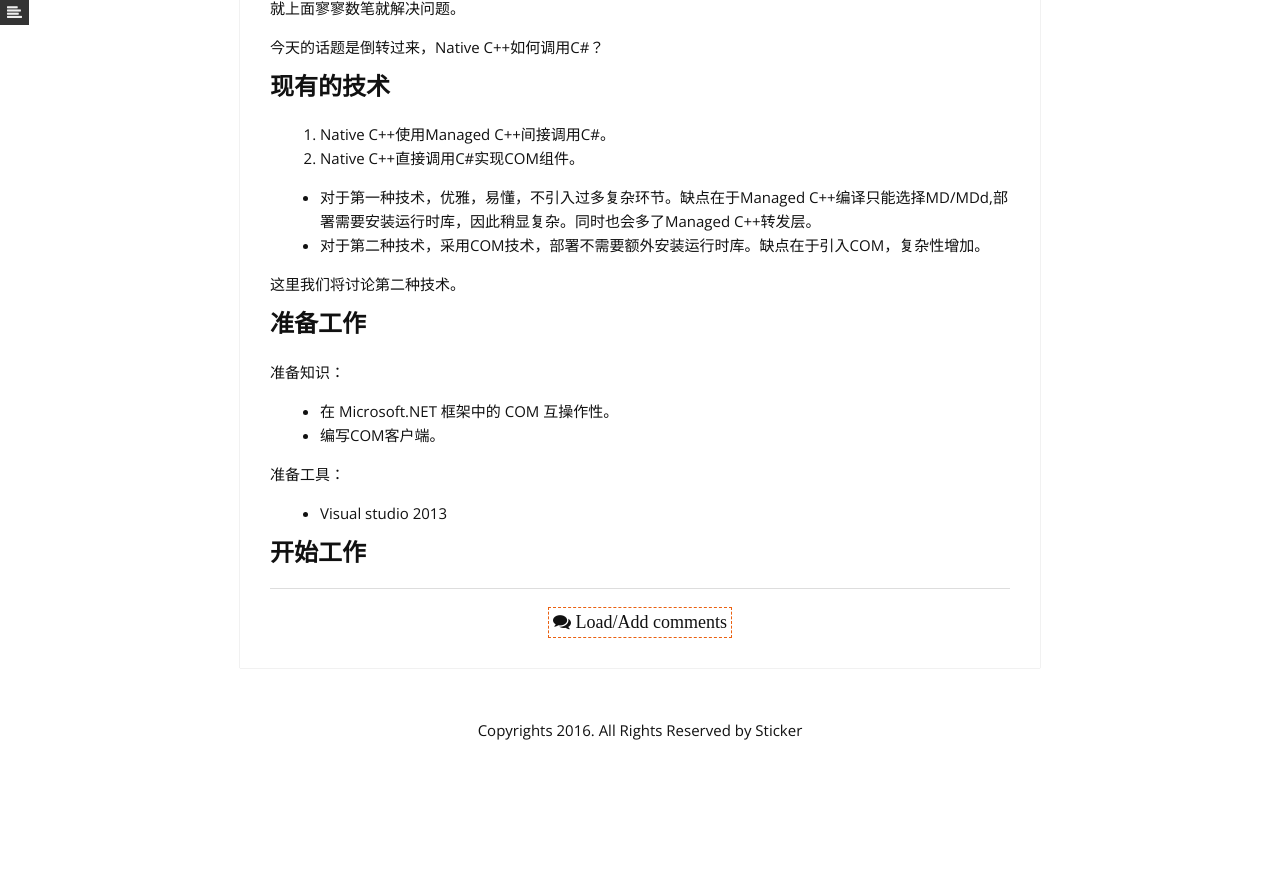
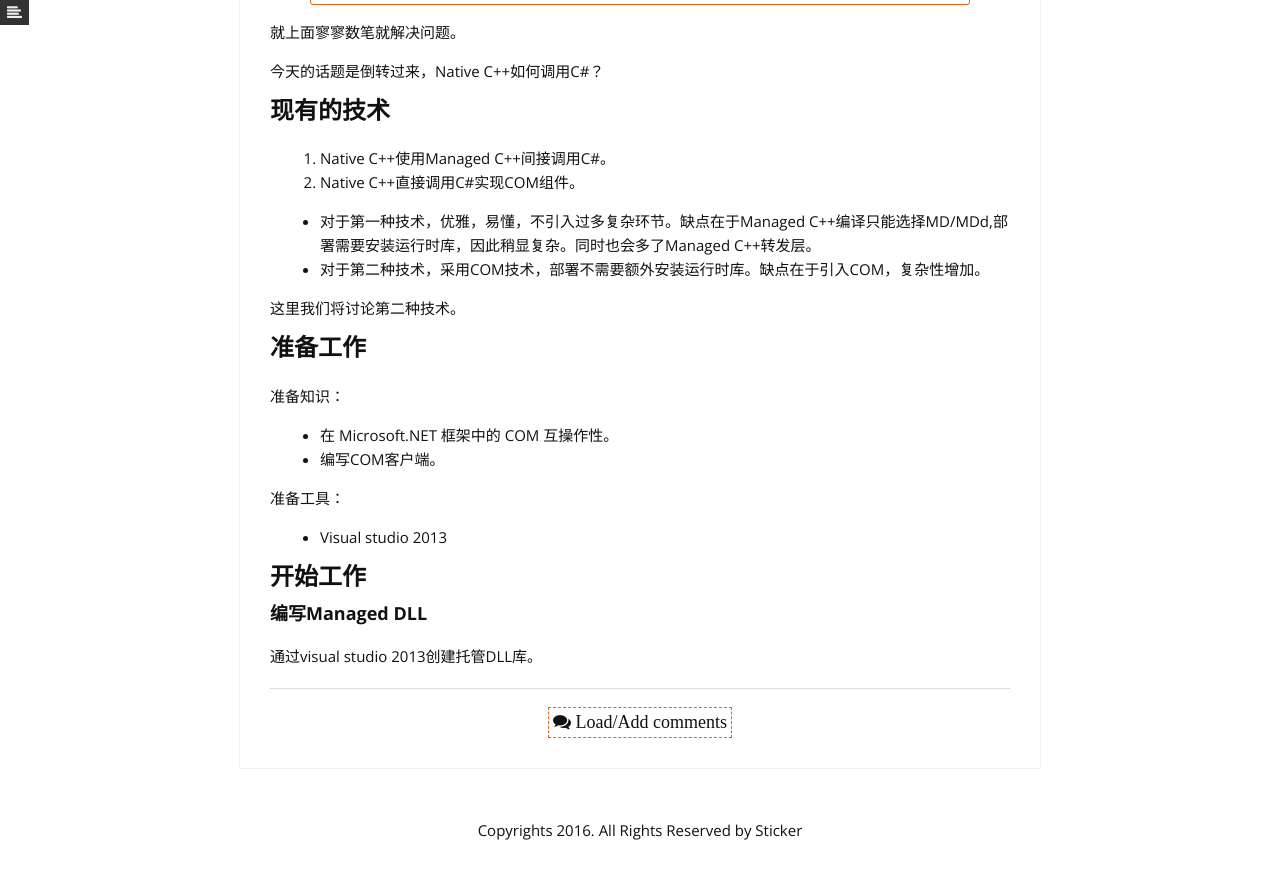
Before and after one commit to XNN99/sticker, a Jekyll site: the page built from _posts/2016-12-29-cplusplus-call-csharp.md, in a window 1280 px wide and 900 px high, scrolled down 1269 px. Shown: the top 879 px of the window. Built offline with Jekyll 4.4.1, drawn with Linux system fonts in a browser that asks for light colours; nearby versions of some CDN libraries; library files that are not in the unit come from our copies; before the commit the page ends 2069 px from its top, so only the background shows below that.

Commit message:
add cplusplus call csharp

```diff
--- a/_posts/2016-12-29-cplusplus-call-csharp.md
+++ b/_posts/2016-12-29-cplusplus-call-csharp.md
@@ -45,6 +45,7 @@ public static extern int GetArrayElementNumber();
 
 ## 准备工作
 准备知识：
+
 - 在 Microsoft.NET 框架中的 COM 互操作性。
 - 编写COM客户端。
 
@@ -52,3 +53,6 @@ public static extern int GetArrayElementNumber();
 - Visual studio 2013
 
 ## 开始工作
+
+### 编写Managed DLL
+通过visual studio 2013创建托管DLL库。
```
Also changed, not shown: images/vs-create-managed-proj.png (added).
